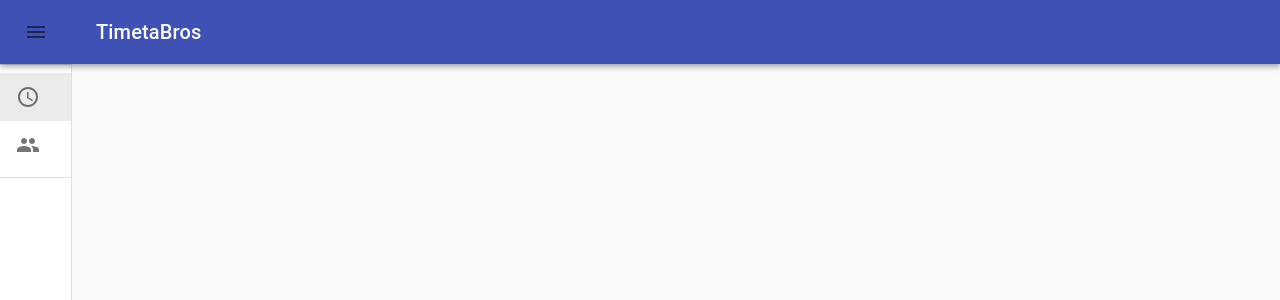
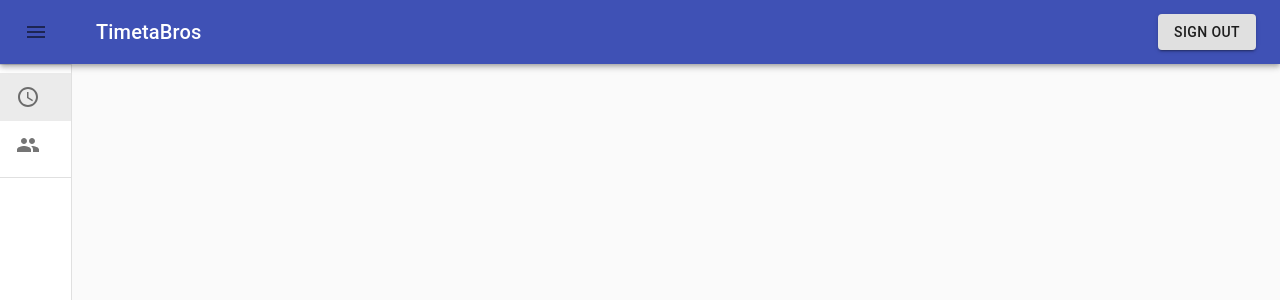
Before and after one commit to SnoopySnipe/project-timetabros, a React (Create React App) app in the folder timetabros-frontend/: page /home in a window 1280 px wide. Shown: the top 300 px of the page. Built offline with nearby package versions, Linux system fonts and the light colour scheme.

Commit message:
Implemented sign out functionality

```diff
--- a/timetabros-frontend/src/pages/Landing/LandingStyles.js
+++ b/timetabros-frontend/src/pages/Landing/LandingStyles.js
@@ -17,6 +17,7 @@ const styles = (theme => ({
         margin: theme.spacing(2, 0),
     },
     bgContainer: {
+        minHeight: '100vh',
         backgroundImage: `linear-gradient(to bottom, rgba(245, 246, 252, 0.52), rgba(117, 19, 93, 0.73)), url(${books})`,
         backgroundSize: 'cover',
     },
--- a/timetabros-frontend/src/pages/SideNav.js
+++ b/timetabros-frontend/src/pages/SideNav.js
@@ -1,6 +1,6 @@
-import React from 'react';
+import React, {useContext} from 'react';
 import clsx from 'clsx';
-import { BrowserRouter as Router, Route, Link } from "react-router-dom";
+import { BrowserRouter as Router, Route, Link, Redirect } from "react-router-dom";
 import CssBaseline from '@material-ui/core/CssBaseline';
 import { makeStyles } from '@material-ui/core/styles';
 import IconButton from '@material-ui/core/IconButton';
@@ -19,7 +19,10 @@ import People from '@material-ui/icons/People';
 import ListItem from '@material-ui/core/ListItem';
 import Profile from './Profile';
 import Friends from './Friends';
-import { Container } from '@material-ui/core';
+import { Container, Button } from '@material-ui/core';
+import AuthContext from '../context/AuthContext';
+import { signOut } from '../services/UserService';
+
 const drawerWidth = 240;
 const useStyles = makeStyles(theme => ({
   root: {
@@ -94,6 +97,7 @@ export default function SideNav() {
   const classes = useStyles();
   const [drawerOpen, setDrawerOpen] = React.useState(false);
   const [title, setTitle] = React.useState('Schedule');
+  const context = useContext(AuthContext);
   const toggleDrawer = () => {
     setDrawerOpen(!drawerOpen);
   };
@@ -101,6 +105,12 @@ export default function SideNav() {
     setTitle(title);
     setDrawerOpen(false);
   }
+  const handleSignOut = () => {
+    signOut().then(() => {
+      context.setAuthenticatedUser('');
+    });
+  }
+
   return (
     <Router>
       <div className={classes.root}>
@@ -116,7 +126,10 @@ export default function SideNav() {
               </IconButton>
               <Typography component="h1" variant="h6" className={classes.title}>
                 TimetaBros
-          </Typography>
+              </Typography>
+              <Button variant="contained" onClick={handleSignOut}>
+                Sign out
+              </Button>
             </Toolbar>
           </AppBar>
           <Drawer
--- a/timetabros-frontend/src/services/UserService.js
+++ b/timetabros-frontend/src/services/UserService.js
@@ -9,3 +9,7 @@ export const signUp = (firstname, lastname, email, username, password) => {
     return axios.post('http://localhost:3001/signup',
     {firstname, lastname, email, username, password});
 }
+
+export const signOut = () => {
+    return axios.get('http://localhost:3001/signout');
+}
```
